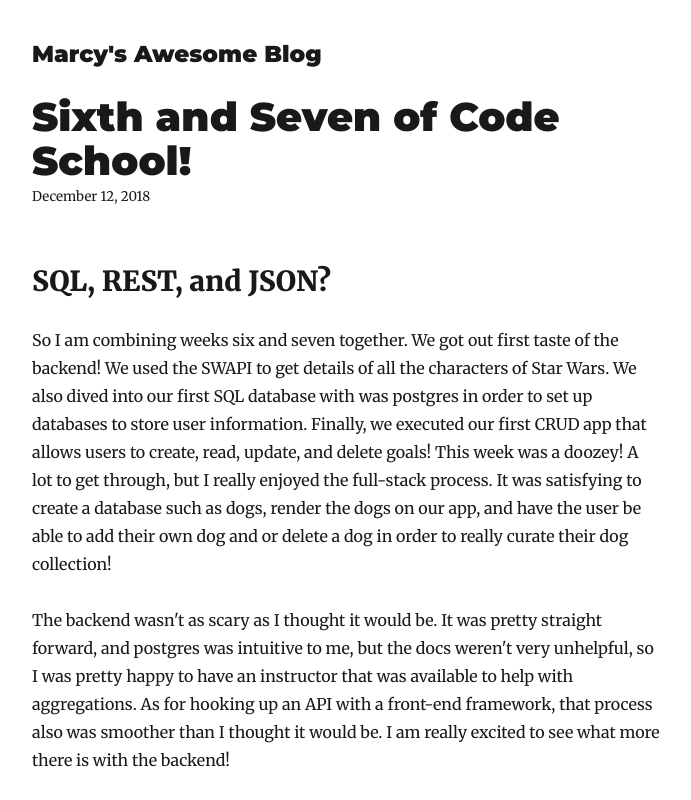
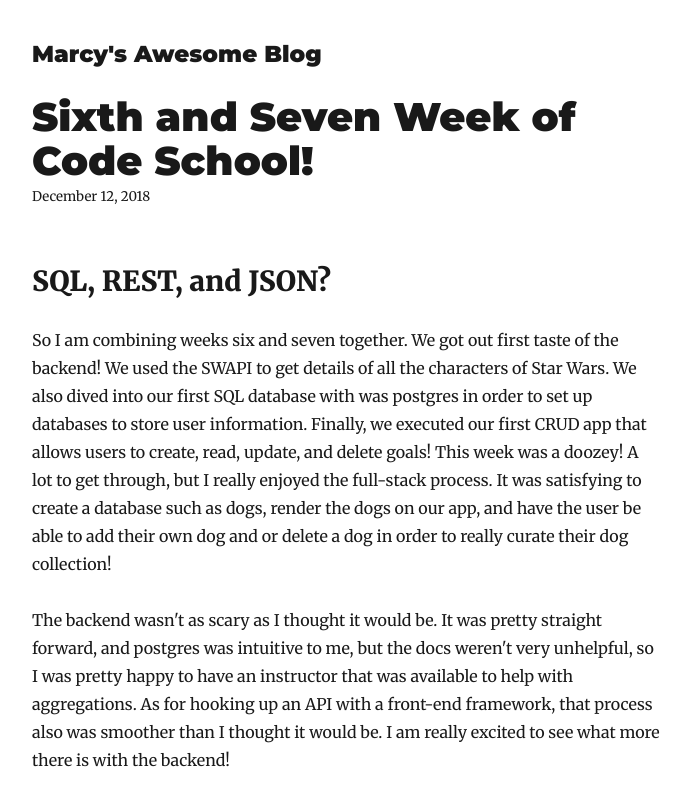
Before and after one commit to averagegalmarcy/Blog, a Gatsby site: page /sixth-week/ in a window 1280 px wide. Shown: the top 800 px of the page, without its empty margins (293-984 px from the left). Built offline with nearby package versions, Linux system fonts and the light colour scheme; Gatsby itself is replaced by a stand-in of ours; some packages are replaced by stand-ins of ours.

Commit message:
fixed typo

```diff
--- a/content/blog/sixth-week/index.md
+++ b/content/blog/sixth-week/index.md
@@ -1,5 +1,5 @@
 ---
-title: Sixth and Seven of Code School!
+title: Sixth and Seven Week of Code School!
 date: '2018-12-12'
 ---
 
```
